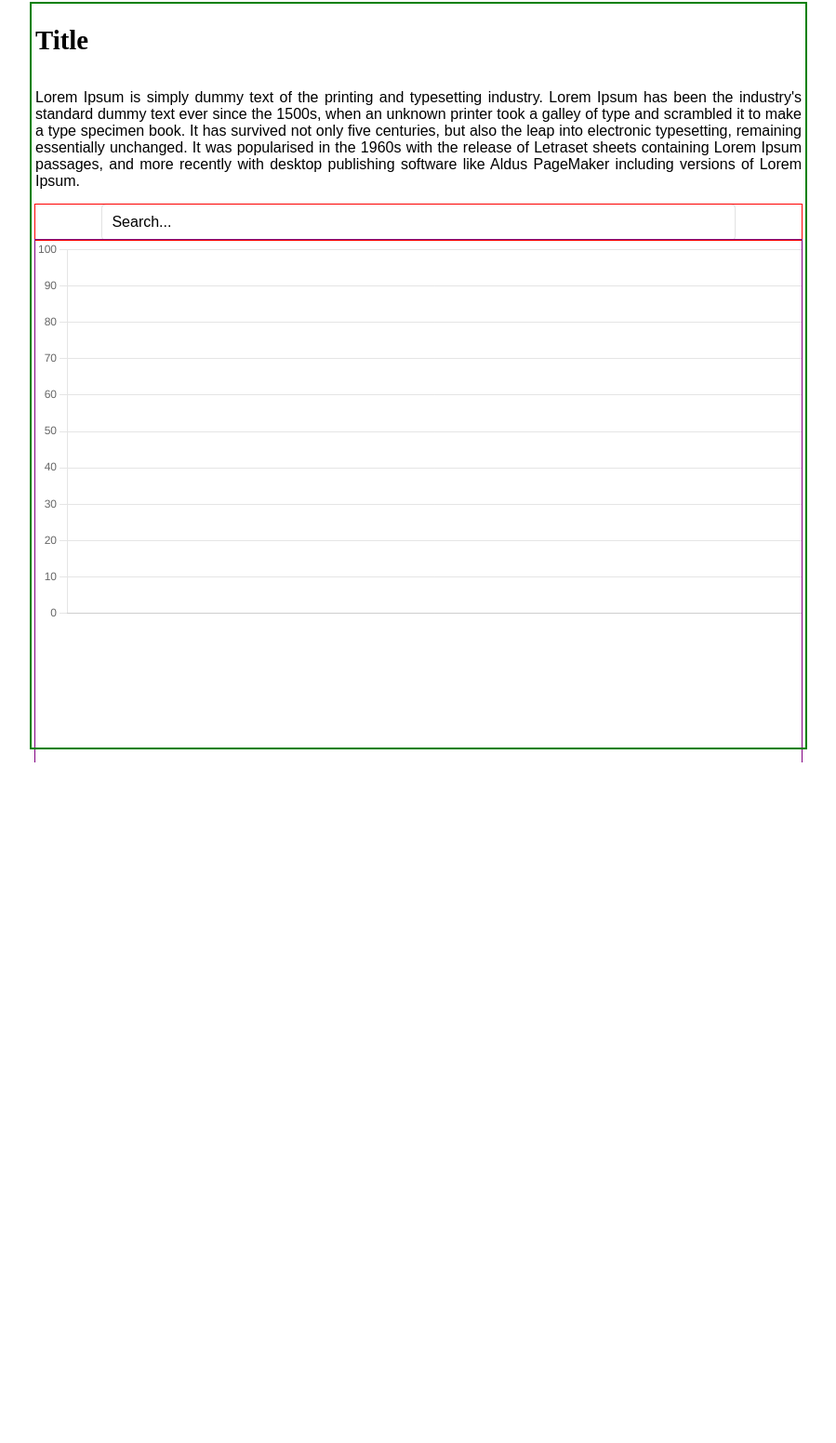
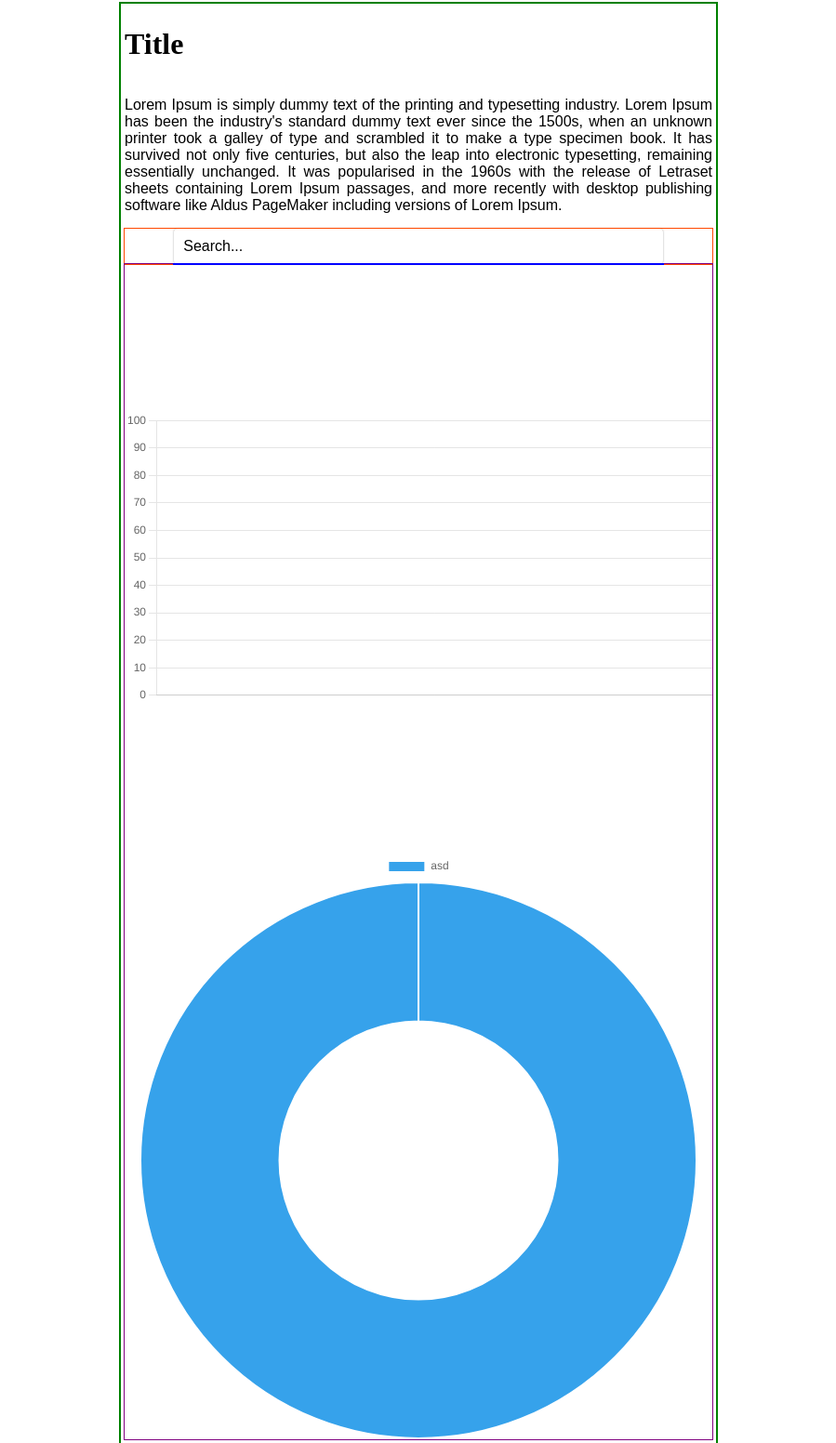
Before and after one commit to h4em/2023-election-app, a Flask app: page / in a window 1280 px wide. Shown: the whole page at 93% size, without its empty margins (194-1093 px from the left). Before the commit the page ends 820 px from the top, so only its background shows below. Run offline with Flask 3, Linux system fonts and the light colour scheme; data that the repository does not hold is empty.

Commit message:
refactored charts

```diff
--- a/app/static/css/styles.css
+++ b/app/static/css/styles.css
@@ -9,8 +9,7 @@ body {
 }
 
 main {
-    width: 65%;
-    height: 100%;
+    width: 50%;
 
     position: absolute;
     left: 50%;
@@ -32,7 +31,7 @@ main, .search-div, .charts-div {
 }
 
 main > h1 {
-    font-size: 1.8rem;
+    font-size: 2rem;
     color: black;
 }
 
@@ -49,16 +48,12 @@ input, p, .searchbar::placeholder, .hint {
 .search-div, form {
     width: 100%;
 
-    outline: 1px solid red;
+    outline: 1px solid rgb(255, 72, 0);
 
     display: flex;
     flex-direction: column;
     justify-content: center;
     align-items: center;
-}
-
-.search-div {
-    outline: 1px solid red;
 }
 
 input {
@@ -80,6 +75,7 @@ input:focus {
 }
 
 .search-hints {
+    position: relative;
     outline: 1px solid blue;
 }
 
@@ -102,14 +98,12 @@ input:focus {
     font-weight: bold;
 }
 
-/**/
-
 .charts-div {
     width: 100%;
     outline: 1px solid purple;
 
-    display: flex;
-    flex-direction: column;
+    display: grid;
+    grid-template-rows: 1fr 1fr;
     justify-content: space-around;
     align-items: center;
 }
--- a/app/static/js/charts.js
+++ b/app/static/js/charts.js
@@ -1,5 +1,7 @@
 const wrapper = document.querySelector('.charts-div');
 const barChart = wrapper.querySelector('.bar-chart');
+const doughnutChart = wrapper.querySelector('.doughnut-chart');
+
 //const doughnutChart = wrapper.querySelector('.doughnut-chart');
 
 // const committees = [
@@ -17,9 +19,9 @@ const barChart = wrapper.querySelector('.bar-chart');
 //     {shortname: 'MN', color: "rgb(255, 224, 0)", imageSrc: },
 // ];
 
-export function initCharts(){
+export function initCharts() {
     createEmptyBarChart();
-    //createEmptyDoughnutChart();
+    createEmptyDoughnutChart();
 }
 
 function createEmptyBarChart() {
@@ -54,6 +56,24 @@ function createEmptyBarChart() {
             }
         }
     }
+
+    new Chart(ctx, config);
+}
+
+function createEmptyDoughnutChart() {
+    const ctx = doughnutChart.getContext('2d');
+
+    const config = {
+        type: 'doughnut',
+        data: {
+            datasets: [
+                {
+                    data: [1], // An empty array for the dataset data
+                },
+            ],
+            labels: ['asd'], // An empty array for labels
+        },
+    };
 
     new Chart(ctx, config);
 }
```
